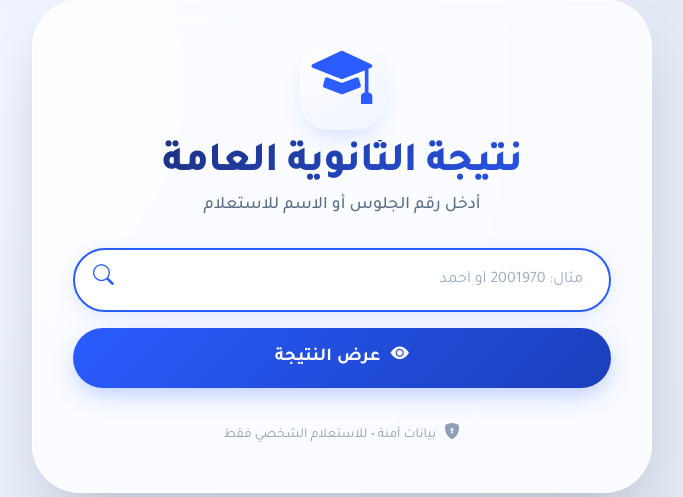
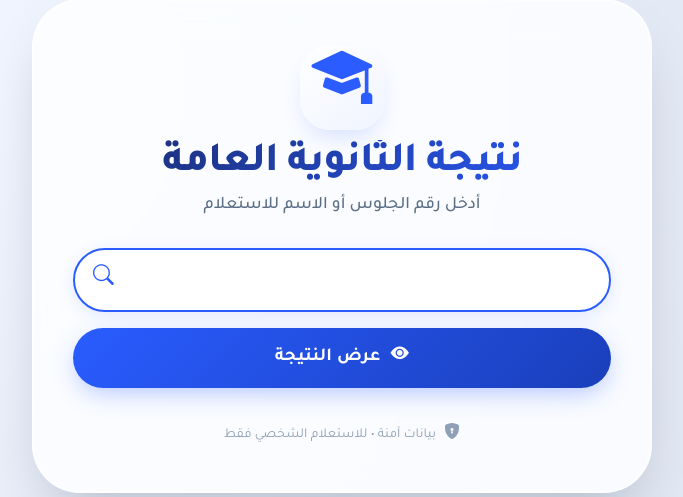
Before and after one commit to mo7amdSa3d/egypt-high-school-results, a Flask app: page / in a window 1280 px wide. Shown: the part 154-651 px from the top of the page, without its empty margins (298-981 px from the left). Run offline with Flask 3, Linux system fonts and the light colour scheme; parts of the project's set-up code (start-up, migrations or seed data) failed here and were passed over.

Commit message:
Update index.html

```diff
--- a/templates/index.html
+++ b/templates/index.html
@@ -27,7 +27,6 @@
             direction: rtl;
         }
 
-        /* ---------- البطاقة الرئيسية ---------- */
         .main-card {
             background: rgba(255, 255, 255, 0.8);
             backdrop-filter: blur(16px) saturate(180%);
@@ -46,7 +45,6 @@
             box-shadow: 0 40px 80px -24px rgba(0, 20, 40, 0.35);
         }
 
-        /* ---------- الرأس ---------- */
         .header-icon {
             font-size: 3.8rem;
             color: #2a5cff;
@@ -78,7 +76,6 @@
             margin-top: -0.3rem;
         }
 
-        /* ---------- حقل البحث ---------- */
         .search-wrapper {
             position: relative;
             margin-top: 1.8rem;
@@ -147,7 +144,6 @@
             transform: scale(0.98);
         }
 
-        /* ---------- بطاقة النتيجة ---------- */
         .result-card {
             margin-top: 2.5rem;
             background: #ffffff;
@@ -181,7 +177,6 @@
             color: #1a2a6c;
         }
 
-        /* الشارات */
         .badge-pass, .badge-fail {
             font-size: 0.95rem;
             font-weight: 700;
@@ -250,7 +245,6 @@
             margin-top: 0.2rem;
         }
 
-        /* ---------- التذييل ---------- */
         .footer-note {
             margin-top: 2.2rem;
             font-size: 0.85rem;
@@ -264,7 +258,6 @@
             font-size: 1rem;
         }
 
-        /* ---------- رسالة الخطأ ---------- */
         .alert-custom {
             border-radius: 60px;
             padding: 0.9rem 1.8rem;
@@ -278,7 +271,6 @@
             gap: 10px;
         }
 
-        /* ---------- استجابة للشاشات الصغيرة ---------- */
         @media (max-width: 576px) {
             .main-card {
                 padding: 1.8rem 1.2rem;
@@ -307,7 +299,6 @@
 <body>
 
 <div class="main-card">
-    <!-- الرأس -->
     <div class="text-center">
         <div class="header-icon">
             <i class="bi bi-mortarboard-fill"></i>
@@ -316,14 +307,12 @@
         <p class="sub-headline">أدخل رقم الجلوس أو الاسم للاستعلام</p>
     </div>
 
-    <!-- نموذج البحث -->
     <form method="POST">
         <div class="search-wrapper">
             <input
                 type="text"
                 class="search-input"
                 name="query"
-                placeholder="مثال: 2001970 أو أحمد"
                 value="{{ request.form.get('query', '') }}"
                 autofocus
             />
@@ -334,7 +323,6 @@
         </button>
     </form>
 
-    <!-- عرض الخطأ -->
     {% if error %}
         <div class="alert-custom">
             <i class="bi bi-exclamation-triangle-fill"></i>
@@ -342,7 +330,6 @@
         </div>
     {% endif %}
 
-    <!-- عرض النتيجة -->
     {% if student %}
         <div class="result-card">
             <div class="d-flex justify-content-between align-items-start flex-wrap">
@@ -361,7 +348,6 @@
                 </div>
             </div>
 
-            <!-- الإحصائيات -->
             <div class="result-stats">
                 <div class="stat-item">
                     <div class="stat-label">المجموع الكلي</div>
@@ -377,7 +363,6 @@
                 </div>
             </div>
 
-            <!-- وصف الحالة -->
             <div class="text-center">
                 <span class="case-badge">
                     {{ student['student_case_desc'] }}
@@ -386,7 +371,6 @@
         </div>
     {% endif %}
 
-    <!-- التذييل -->
     <div class="footer-note">
         <i class="bi bi-shield-lock-fill"></i> بيانات آمنة • للاستعلام الشخصي فقط
     </div>
```
